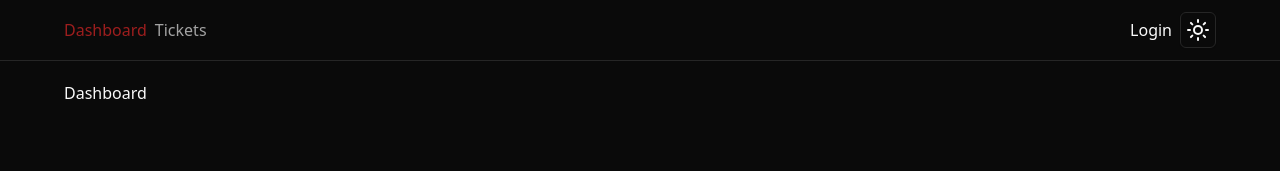
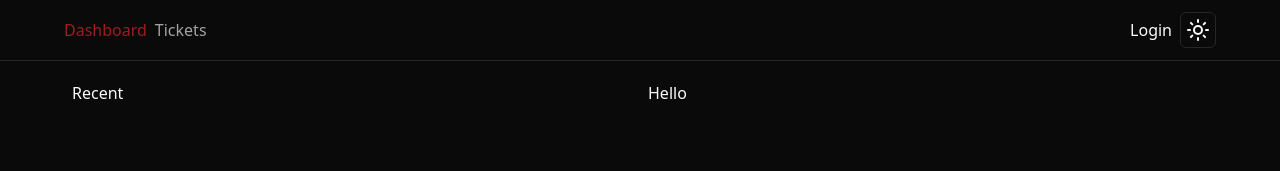
Before and after one commit to kharljhon14/ticketing-system, a Next.js app: page / in a window 1280 px wide. Shown: the top 171 px of the page. Built offline with nearby package versions, Linux system fonts and the light colour scheme; no server answers; the database is empty.

Commit message:
[Feat] Dashboard starter content

```diff
--- a/src/app/page.tsx
+++ b/src/app/page.tsx
@@ -1,3 +1,40 @@
-export default function Home() {
-  return <div>Dashboard</div>;
+import DashChart from '@/components/dash-chart';
+import RecentTickets from '@/components/recent-tickets';
+
+import prisma from '../../prisma/db';
+
+export default async function Home() {
+  const tickets = await prisma.ticket.findMany({
+    where: {
+      NOT: [{ status: 'CLOSED' }],
+    },
+    orderBy: {
+      updatedAt: 'desc',
+    },
+    skip: 0,
+    take: 5,
+    include: {
+      assignedToUser: true,
+    },
+  });
+
+  const groupTicket = await prisma.ticket.groupBy({
+    by: ['status'],
+    _count: {
+      id: true,
+    },
+  });
+
+  return (
+    <div>
+      <div className="grid gap-4 md:grid-cols-2 px-2">
+        <div>
+          <RecentTickets />
+        </div>
+        <div>
+          <DashChart />
+        </div>
+      </div>
+    </div>
+  );
 }
--- /dev/null
+++ b/src/components/dash-chart.tsx
@@ -0,0 +1,7 @@
+export default function DashChart() {
+  return (
+    <div>
+      <h1>Hello</h1>
+    </div>
+  );
+}
--- /dev/null
+++ b/src/components/recent-tickets.tsx
@@ -0,0 +1,7 @@
+export default function RecentTickets() {
+  return (
+    <div>
+      <h1>Recent</h1>
+    </div>
+  );
+}
```
